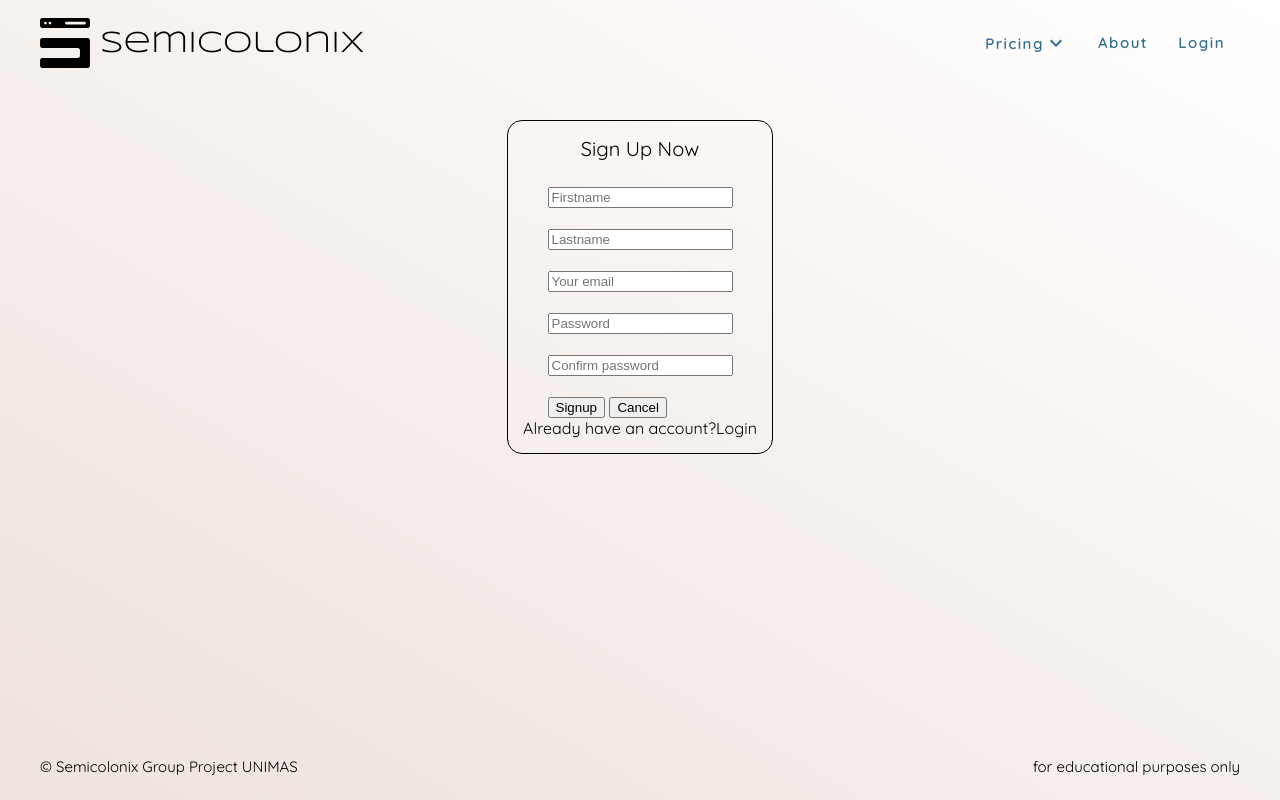
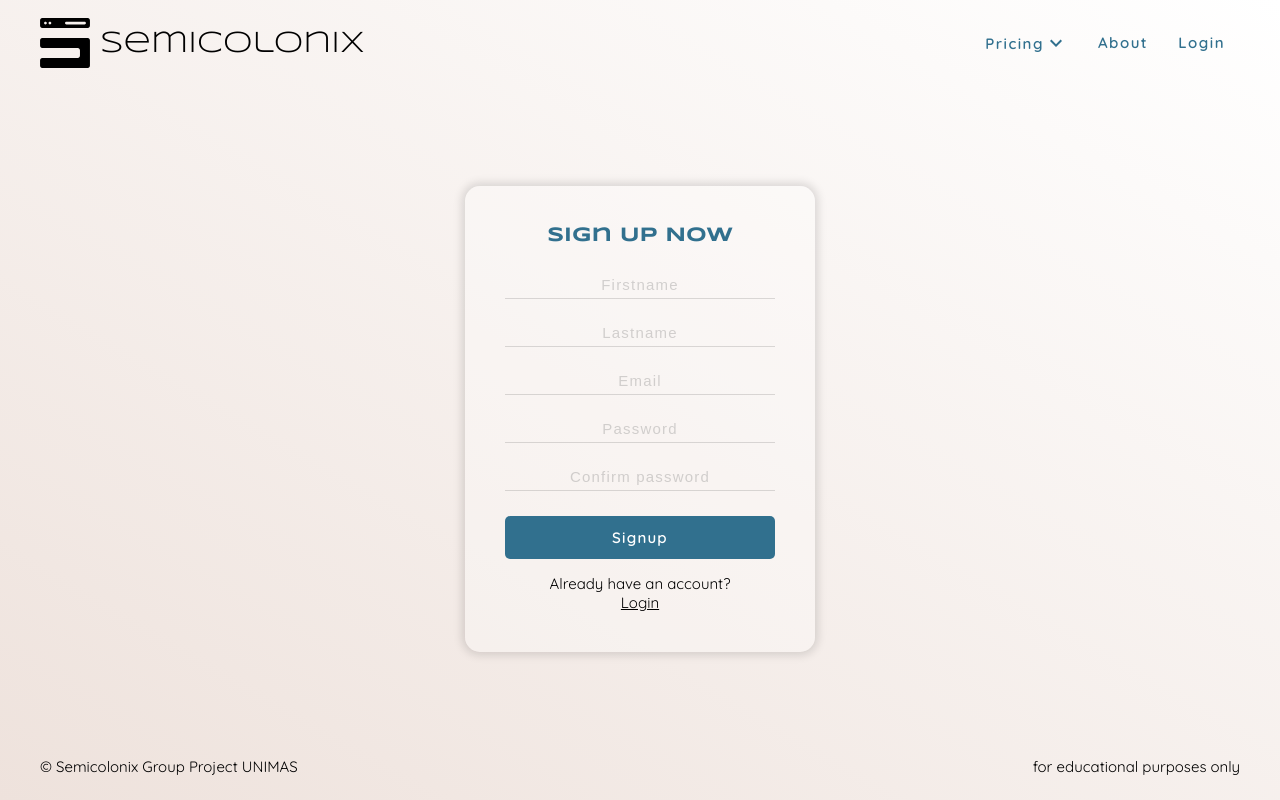
Before and after one commit to HongYang01/tmf2234-web-hosting-service, a PHP site: page /pages/signup_form.php in a window 1280 px wide. Run offline with PHP 8.4, Linux system fonts and the light colour scheme.

Commit message:
login signup design function done

```diff
--- /dev/null
+++ b/css/login_singup_form.css
@@ -0,0 +1,69 @@
+#form-layout {
+	display: flex;
+	flex-direction: column;
+	justify-content: space-between;
+	border-radius: 15px;
+	background-color: rgba(255, 255, 255, 0.3);
+	text-align: center;
+	padding: 40px;
+	box-sizing: border-box;
+	box-shadow: 0 0 10px 3px #00000022;
+}
+
+#form-layout > h1 {
+	margin-bottom: 15px;
+}
+
+#form-component {
+	display: flex;
+	flex-direction: column;
+	align-items: center;
+	font-size: var(--font-size-normal);
+	font-family: var(--font-second);
+}
+
+input {
+	font-size: inherit;
+	text-align: center;
+	width: 260px;
+	margin: 10px 0;
+	letter-spacing: 1.2px;
+}
+
+input[type="email"],
+input[type="text"],
+input[type="password"] {
+	border: 0;
+	border-bottom: 1px solid #00000022;
+	background-color: transparent;
+	padding: 5px 5px;
+}
+
+input::placeholder {
+	opacity: 0.3;
+}
+
+input:focus {
+	outline: 0;
+}
+
+input[type="submit"] {
+	display: block;
+	width: 100%;
+	border: 0;
+	margin: 15px 0;
+	padding: 12px 12px;
+	box-sizing: border-box;
+	border-radius: 5px;
+	background-color: var(--color-c1);
+	color: var(--color-white);
+	font-family: inherit;
+	font-size: inherit;
+	font-weight: 600;
+	cursor: pointer;
+	transition: all 0.6s ease;
+}
+
+input[type="submit"]:hover {
+	box-shadow: 0 0 10px 3px #00000022;
+}
--- a/css/main.css
+++ b/css/main.css
@@ -190,6 +190,10 @@ span {
 
 .bold {
 	font-weight: bold;
+}
+
+.underline {
+	text-decoration: underline;
 }
 
 /* flex */
--- a/css/signup.css
+++ /dev/null
@@ -1,16 +0,0 @@
-#signup {
-	display: flex;
-	flex-direction: column;
-	justify-content: space-between;
-	height: fit-content;
-	width: fit-content;
-	align-items: center;
-	border: 1px solid var(--color-black);
-	border-radius: 15px;
-	padding: 15px;
-	margin: 0 auto;
-}
-
-#signup > p {
-	margin-bottom: 25px;
-}
--- a/js/effect.js
+++ b/js/effect.js
@@ -47,18 +47,24 @@ function saveChanges(form) {
 	xhr.send(new FormData(form));
 }
 
-//popup and fade message
-function showPopup(msg) {
+// popup and fade message
+// to-use: <div id="popup-fade-msg"></div>
+// accept one string parameter only
+let timeoutId; // declare timeoutId as a global variable
+
+window.showPopup = function (msg) {
 	let popup = document.getElementById("popup-fade-msg");
 
 	popup.innerHTML = msg;
 	popup.style.display = "block";
 
-	setTimeout(function () {
+	clearTimeout(timeoutId); // clear the previous timeout, if any
+
+	timeoutId = setTimeout(function () {
 		popup.style.opacity = "0";
 		setTimeout(function () {
 			popup.style.display = "none";
 			popup.style.opacity = "1";
-		}, 1500);
+		}, 2000);
 	}, 2000);
-}
+};
--- a/js/function.js
+++ /dev/null
@@ -1,4 +0,0 @@
-//get current line number for error handling
-function getCurrentLineNumber() {
-	return new Error().stack;
-}
--- a/pages/myprofile.php
+++ b/pages/myprofile.php
@@ -71,11 +71,11 @@
                         <input type="email" name="email" value="<?php echo $_SESSION['email']; ?>" readonly>
 
                         <label for="fname">Firstname</label>
-                        <input type="text" name="fname" id="fname" value="<?php echo $_SESSION['fname']; ?>" onblur="saveChanges()" required>
+                        <input type="text" autocomplete="off" name="fname" id="fname" value="<?php echo $_SESSION['fname']; ?>" onblur="saveChanges()" required>
                         <span id="err-msg-fname"></span>
 
                         <label for="lname">Lastname</label>
-                        <input type="text" name="lname" id="lname" value="<?php echo $_SESSION['lname']; ?>" onblur="saveChanges()" required>
+                        <input type="text" autocomplete="off" name="lname" id="lname" value="<?php echo $_SESSION['lname']; ?>" onblur="saveChanges()" required>
                         <span id="err-msg-lname"></span>
                     </form>
 
--- a/pages/signup_form.php
+++ b/pages/signup_form.php
@@ -7,8 +7,9 @@
     <meta name="viewport" content="width=device-width, initial-scale=1.0">
     <link rel="icon" href="/assets/image/logo.svg" type="image/x-icon">
     <link rel="stylesheet" href="/css/main.css">
-    <link rel="stylesheet" href="/css/signup.css">
+    <link rel="stylesheet" href="/css/login_singup_form.css">
     <script src="/js/effect.js"></script>
+    <script src="/js/signup_form.js" defer></script>
     <title>Sign Up Semicolonix</title>
 </head>
 
@@ -18,35 +19,36 @@
         <iframe src="/assets/loading.svg" title="logo"></iframe>
     </div>
 
+    <div id="popup-fade-msg"></div>
+
     <?php
     require_once($_SERVER['DOCUMENT_ROOT'] . "/includes/nav.php");
     ?>
 
-    <div class="flex-grow-1 header-container">
+    <div class="main-container center middle">
 
-        <div id="signup">
-            <p class="text-h1">Sign Up Now</p>
+        <div id="form-layout">
 
-            <?php
-            require_once($_SERVER['DOCUMENT_ROOT'] . "/auth/auth_session.php");
-            if (isset($_SESSION['loggedin']) && $_SESSION['loggedin'] == false) {
-                echo "<p>Check Input</p>";
-            }
-            ?>
+            <h1 class="c1 text-h1">Sign Up Now</h1>
 
-            <form action="/handlers/signup_handler.php" method="post">
-                <input type="text" name="fname" placeholder="Firstname"><br><br>
-                <input type="text" name="lname" placeholder="Lastname"><br><br>
-                <input type="email" name="email" placeholder="Your email"><br><br>
-                <input type="password" name="password" placeholder="Password"><br><br>
-                <input type="password" name="confirm_password" placeholder="Confirm password"><br><br>
-                <input type="submit" name="submit" value="Signup">
-                <input type="reset" value="Cancel">
+            <form id="form-component" method="post">
+
+                <input type="text" name="fname" id="fname" placeholder="Firstname" required>
+                <input type="text" name="lname" id="lname" placeholder="Lastname" required>
+                <input type="email" name="email" id="email" placeholder="Email" onblur="checkEmailValidity(this.value)" required>
+                <span id="err-msg-1"></span>
+                <input type="password" name="password" id="password" placeholder="Password" required>
+                <span id="err-msg-2"></span>
+                <input type="password" name="confirm_password" id="confirm_password" placeholder="Confirm password" required>
+                <span id="err-msg-3"></span>
+
+                <input type="submit" name="submit" id="submit" value="Signup">
+
             </form>
 
-            <div class="flex-row font-second black font-w-400 center">
+            <div class="flex-col center middle text-normal">
                 <p>Already have an account?</p>
-                <a href="/pages/login_form.php">Login</a>
+                <a href="/pages/login_form.php" class="underline">Login</a>
             </div>
 
         </div>
@@ -56,7 +58,6 @@
     require_once($_SERVER['DOCUMENT_ROOT'] . "/includes/footer.php");
     ?>
 
-
 </body>
 
 </html>
```
Also changed, not shown: handlers/login_handler.php (+19 -11 lines), handlers/signup_handler.php (+22 -16 lines), js/login_form.js (added, +29 -0 lines), js/signup_form.js (added, +96 -0 lines), pages/login_form.php (+14 -12 lines).
